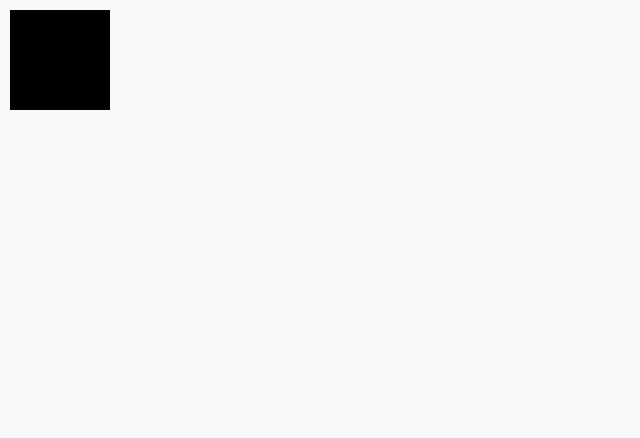
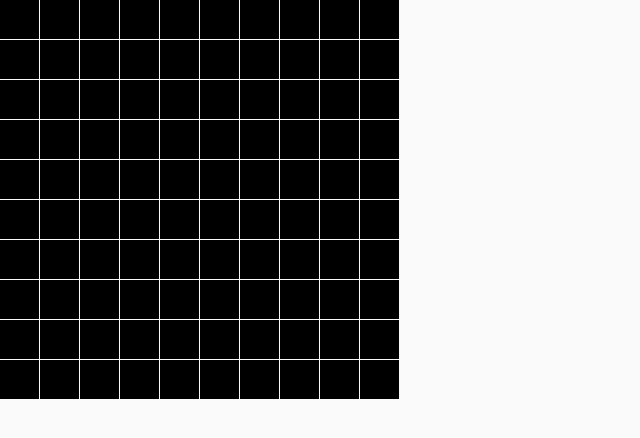
Before and after one commit to heyitaki/toggle, a plain HTML site: page index.html in a window 1280 px wide. Shown: the whole page, without its empty margins (0-640 px from the left). Drawn offline with Linux system fonts and the light colour scheme.

Commit message:
added classes

```diff
--- /dev/null
+++ b/game.js
@@ -0,0 +1,50 @@
+function game()
+{
+	this.squareWidth = 40;
+	this.squareHeight = 40;
+	this.windowWidth = 0;
+	this.windowHeight = 0;
+	this.grid = new gameGrid();
+	this.ctx = $('#gameCanvas')[0].getContext('2d');
+}
+
+game.prototype.update = function()
+{
+	this.counter++;
+};
+
+game.prototype.drawGridSquare = function(i, j)
+{
+	this.ctx.fillRect(i * this.squareWidth, j * this.squareHeight, this.squareWidth - 1, this.squareHeight - 1);
+}
+
+game.prototype.drawGrid = function()
+{
+	for(var i = 0; i < this.grid.width; i++)
+	{
+		for (var j = 0; j < this.grid.height; j++)
+		{
+			this.drawGridSquare(i, j);
+		}
+	}
+};
+
+game.prototype.draw = function()
+{
+	this.drawGrid();
+};
+
+game.prototype.windowResize = function(x, y)
+{
+	this.windowWidth = x;
+	this.windowHeight = y;
+	this.ctx.canvas.width = x;
+	this.ctx.canvas.height = y;
+}
+
+tick = function()
+{
+	document.mainGame.update();
+	document.mainGame.draw();
+	console.log('tick');
+}
--- /dev/null
+++ b/gameGrid.js
@@ -0,0 +1,6 @@
+function gameGrid()
+{
+	this.width = 10;
+	this.height = 10;
+	this.grid = new Array(this.width * this.height);
+}
--- a/index.html
+++ b/index.html
@@ -5,6 +5,8 @@
 	<title></title>
 	<link rel="stylesheet" type="text/css" media="screen" href="style.css" />
 	<script type="text/javascript" src="jquery-1.10.0.min.js"></script>
+	<script type="text/javascript" src="gameGrid.js"></script>
+	<script type="text/javascript" src="game.js"></script>
 	<script type="text/javascript" src="main.js"></script>
 
 </head>
--- a/main.js
+++ b/main.js
@@ -1,49 +1,13 @@
 jQuery(function($)
 {
-		function game()
-		{
-			this.boardWidth = 10;
-			this.boardHeight = 10;
-			this.squareWidth = 40;
-			this.squareHeight = 40;
-			this.windowWidth = 0;
-			this.windowHeight = 0;
-			this.ctx = $('#gameCanvas')[0].getContext('2d');
-			this.counter = 0;
-		}
-
-		game.prototype.update = function()
-		{
-			this.counter++;
-		};
-
-		game.prototype.draw = function()
-		{
-			console.log('drawing');
-			this.ctx.fillStyle = "#000000";
-			this.ctx.fillRect(10, 10, 100, 100);
-		};
-
-		game.prototype.windowResize = function(x, y)
-		{
-			this.windowWidth = x;
-			this.windowHeight = y;
-			this.ctx.canvas.width = x;
-			this.ctx.canvas.height = y;
-			console.log('asdf');
-		}
-
 		document.mainGame = new game();
 
 		$(window).resize(function(e)
-			{
-		    	document.mainGame.windowResize($(window).width(), $(window).height());
-			});
+		{
+	    	document.mainGame.windowResize($(window).width(), $(window).height());
+		});
+
 		document.mainGame.windowResize($(window).width(), $(window).height());
-		setInterval(function()
-				{
-					document.mainGame.update();
-					document.mainGame.draw();
-				},
-				2);
+
+		setInterval(tick, 2);
 });
```
